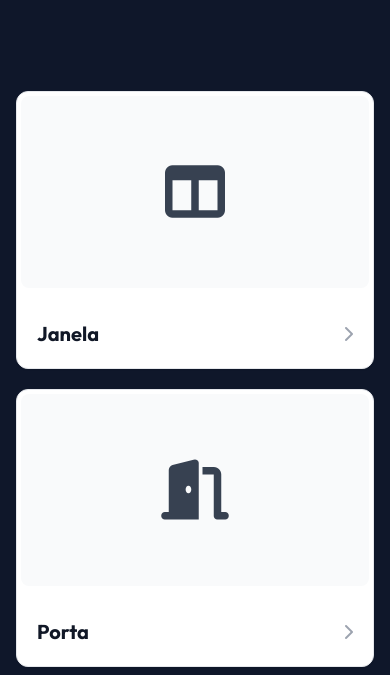
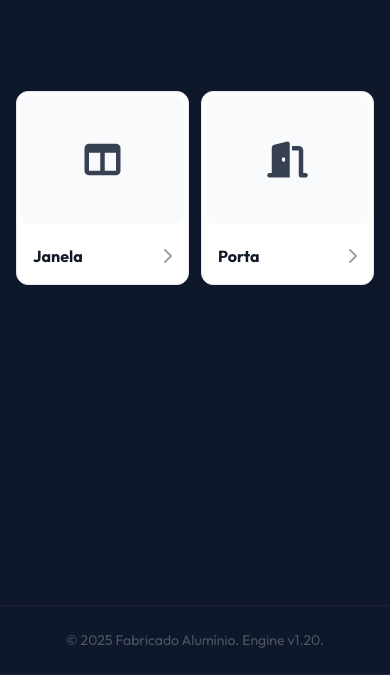
Before and after one commit to raphaelfeliz/chatfirst-2025-12-13, a plain HTML site: page index.html in a window 390 px wide. Shown: the part 170-845 px from the top of the page. Drawn offline with nearby package versions, Linux system fonts and the light colour scheme.

Commit message:
mobile 2

```diff
--- a/index.html
+++ b/index.html
@@ -113,7 +113,7 @@
                 </div>
 
                 <!-- Options Grid -->
-                <div id="option-grid" class="grid grid-cols-1 sm:grid-cols-2 gap-5 w-full perspective-1000">
+                <div id="option-grid" class="grid grid-cols-2 gap-3 md:gap-5 w-full perspective-1000">
                     <!-- Options will be injected here -->
                 </div>
             </div>
--- a/script.js
+++ b/script.js
@@ -223,15 +223,15 @@ function createOptionCard(facet, value) {
     card.className = "option-card rounded-xl p-1 cursor-pointer group flex flex-col h-full bg-white border border-gray-200 shadow-sm hover:shadow-md transition-all";
 
     const imageContainer = document.createElement('div');
-    imageContainer.className = "relative h-48 rounded-lg overflow-hidden w-full flex items-center justify-center mb-4 bg-gray-50";
+    imageContainer.className = "relative h-32 md:h-48 rounded-lg overflow-hidden w-full flex items-center justify-center mb-2 md:mb-4 bg-gray-50";
     imageContainer.innerHTML = `
-        <i class="fa-solid ${iconClass} text-6xl text-gray-700 group-hover:text-starlight transition-colors duration-300 z-0"></i>
+        <i class="fa-solid ${iconClass} text-4xl md:text-6xl text-gray-700 group-hover:text-starlight transition-colors duration-300 z-0"></i>
     `;
 
     const content = document.createElement('div');
-    content.className = "p-4 flex-grow flex items-center justify-between";
+    content.className = "p-3 md:p-4 flex-grow flex items-center justify-between";
     content.innerHTML = `
-        <h3 id="option-label-${value}" class="text-xl font-bold text-gray-900 group-hover:text-starlight transition-colors">${label}</h3>
+        <h3 id="option-label-${value}" class="text-base md:text-xl font-bold text-gray-900 group-hover:text-starlight transition-colors">${label}</h3>
         <i class="fa-solid fa-chevron-right text-gray-400 group-hover:text-starlight transform group-hover:translate-x-1 transition-all"></i>
     `;
 
```
